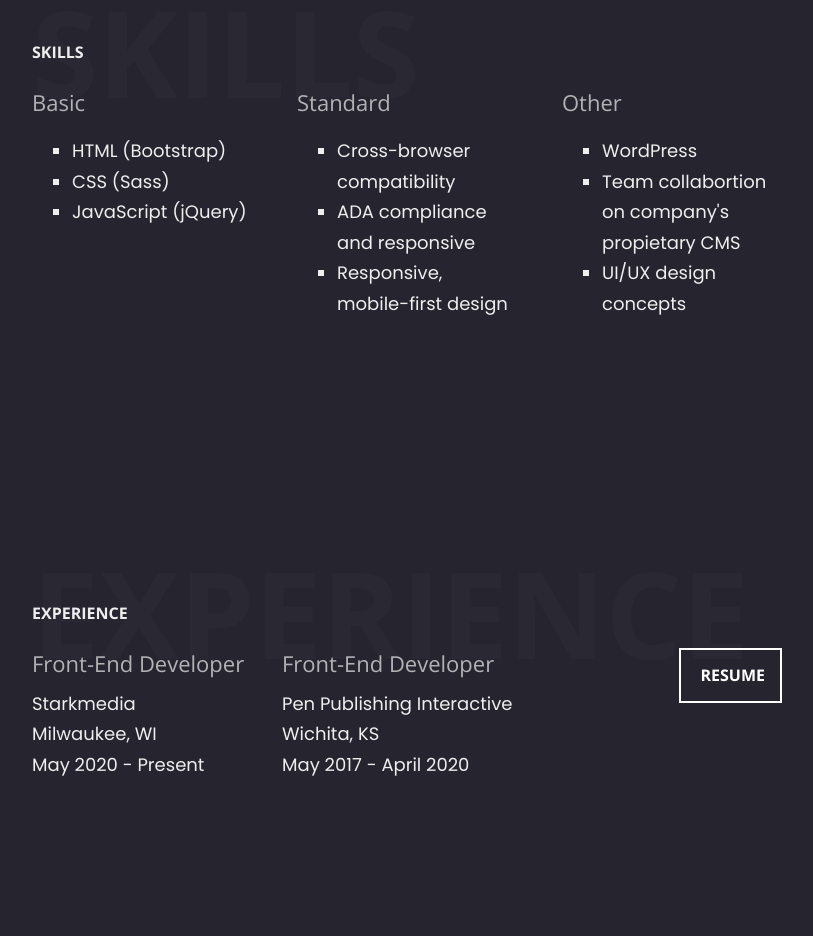
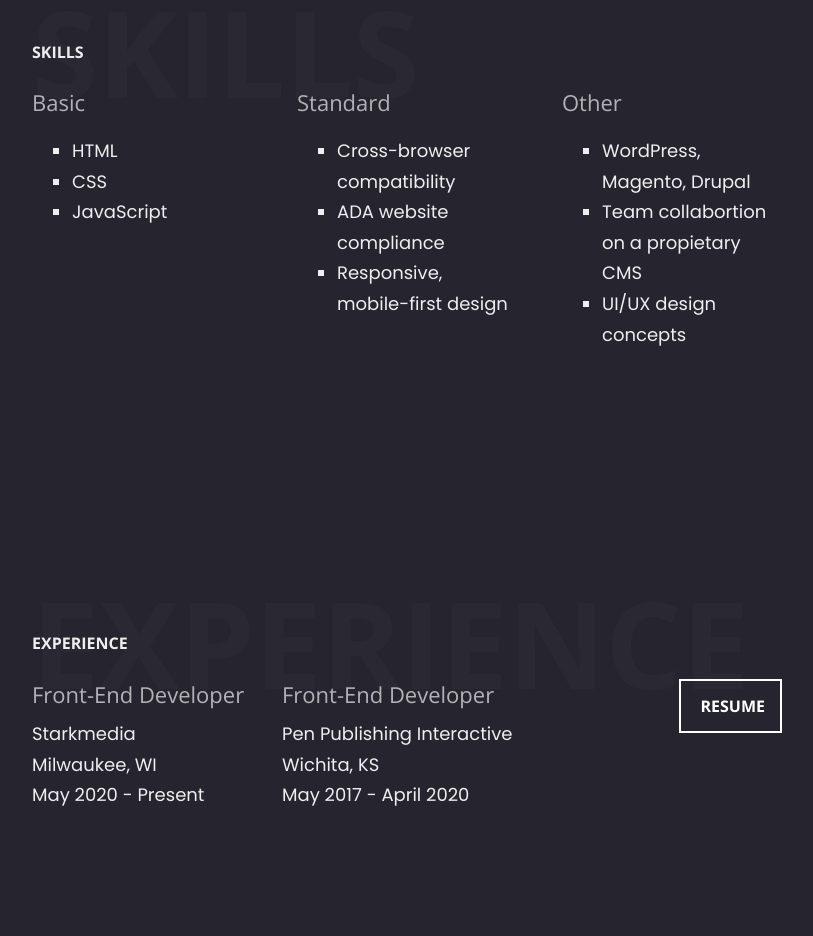
Before and after one commit to JeffPach/-JeffPach.github.io, a website: page index.html in a window 1280 px wide. Shown: the part 860-1796 px from the top of the page, without its empty margins (233-1046 px from the left). Drawn offline with nearby package versions, Linux system fonts and the light colour scheme; a script that the page names is missing; some icons are missing.

Commit message:
Minor updates

```diff
--- a/index.html
+++ b/index.html
@@ -112,24 +112,24 @@
           <div>
             <span class="heading-title--sub">Basic</span>
             <ul>
-              <li>HTML (Bootstrap)</li>
-              <li>CSS (Sass)</li>
-              <li>JavaScript (jQuery)</li>
+              <li>HTML</li>
+              <li>CSS</li>
+              <li>JavaScript</li>
             </ul>
           </div>
           <div>
             <span class="heading-title--sub">Standard</span>
             <ul>
               <li>Cross-browser compatibility</li>
-              <li>ADA compliance and responsive</li>
+              <li>ADA website compliance</li>
               <li>Responsive, mobile-first design</li>
             </ul>
           </div>
           <div>
             <span class="heading-title--sub">Other</span>
             <ul>
-              <li>WordPress</li>
-              <li>Team collabortion on company's propietary CMS</li>
+              <li>WordPress, Magento, Drupal</li>
+              <li>Team collabortion on a propietary CMS</li>
               <li>UI/UX design concepts</li>
             </ul>
           </div>
```
Also changed, not shown: 1 other file.
